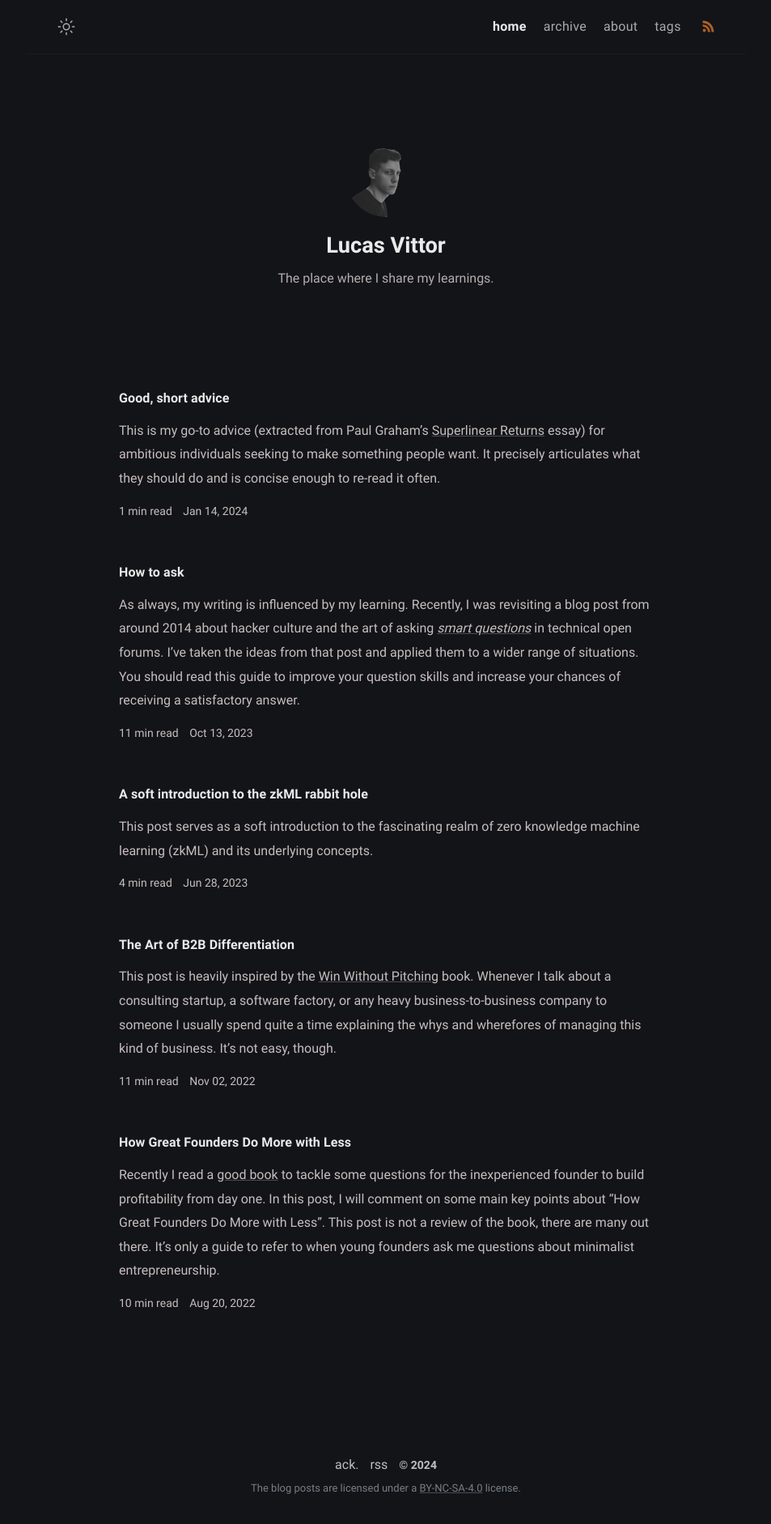
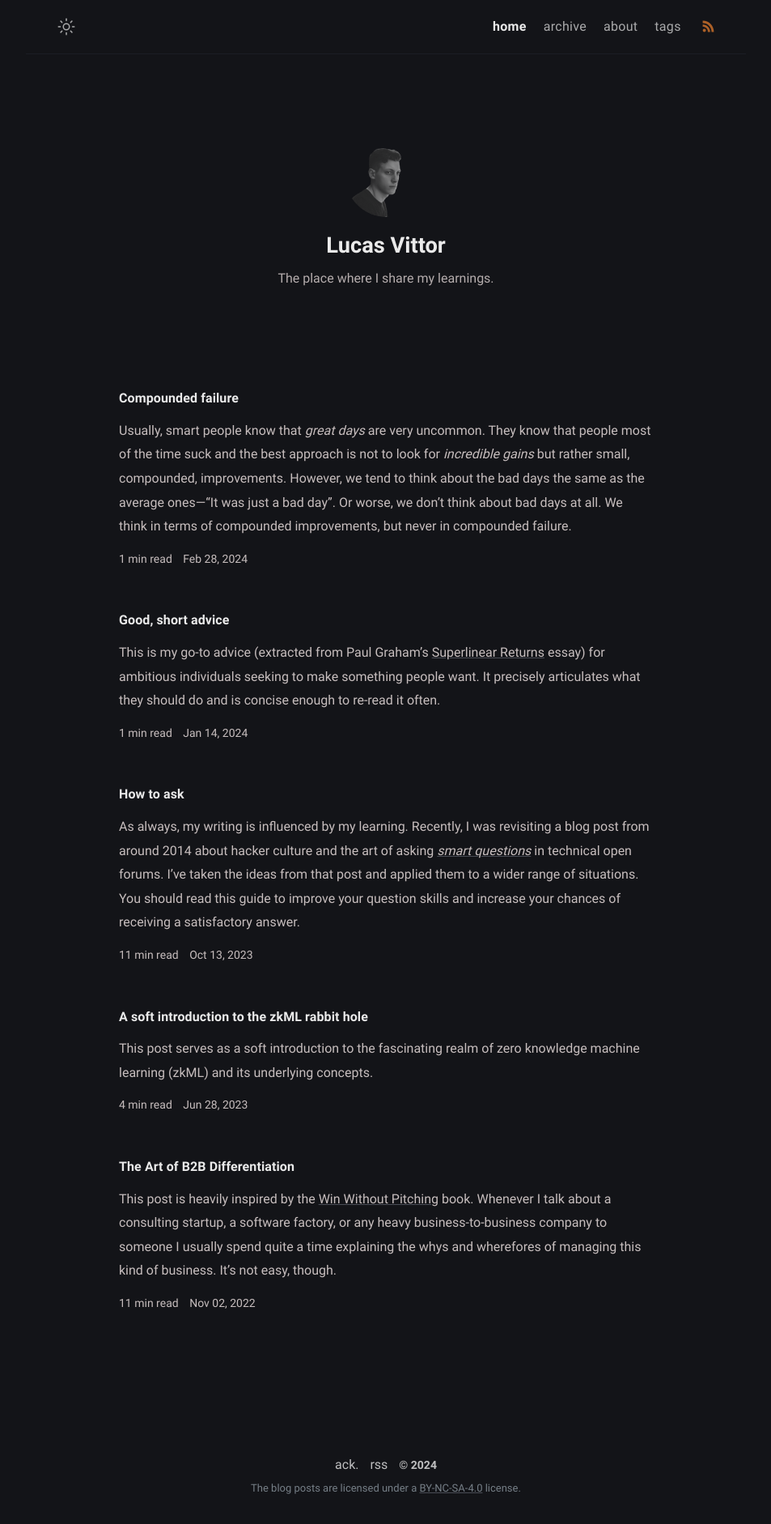
Before and after one commit to lvvittor/blog, a Jekyll site: the page built from index.md, in a window 1280 px wide. Shown: the whole page at 81% size, without its empty margins (163-1116 px from the left). Built offline with Jekyll 4.4.1, drawn with Linux system fonts in a browser that asks for light colours.

Commit message:
Add compounded failure post

```diff
--- a/_layouts/home.html
+++ b/_layouts/home.html
@@ -9,7 +9,13 @@ home: true
     <h4 class="post-item-title">
       <a href="{{ post.url }}">{{ post.title | escape }}</a>
     </h4>
-    <p class="post-item-excerpt">{{ post.excerpt }}</p>
+    <p class="post-item-excerpt">
+      {% if post.content contains "<!-- begin_excerpt -->" %}
+        {{ post.content | split: "<!-- end_excerpt -->" | first | split: "<!-- begin_excerpt -->" | last }}
+      {% else %}
+        {{ post.excerpt }}
+      {% endif %}
+    </p>
     <small>
       {% include read_time.html %}
       <span class="post-item-date">{{ post.date | date: "%b %d, %Y" }}</span>
--- /dev/null
+++ b/_posts/2024/02/compounded-failure/2024-02-28-compounded-failure.md
@@ -0,0 +1,26 @@
+---
+layout: post
+title: Compounded failure
+tags:
+    - english
+    - life
+image: "compounded-failure/thomas-moran-1887.jpg"
+date: 2024-02-28 19:36 -0300
+---
+
+It seems like we’re not always winning.
+
+<!-- begin_excerpt -->
+
+Usually, smart people know that *great days* are very uncommon. They know that people most of the time suck and the best approach is not to look for *incredible gains* but rather small, compounded, improvements. However, we tend to think about the bad days the same as the average ones—“It was just a bad day”. Or worse, we don’t think about bad days at all. We think in terms of compounded improvements, but never in compounded failure.
+
+<!-- end_excerpt -->
+
+Reflecting on my own life, I’ve noticed that the majority of instances where things went wrong were, in fact, outcomes of compounded failure:
+
+- I didn’t become overweight overnight. It happened over hundreds of moments I chose for immediate gratification over long-term health.
+- My room didn’t become a mess overnight. It happened over hundreds of moments I opted to get cheap dopamine on social media.
+- Many old friends didn’t stop talking to me overnight. It happened over hundreds of moments when I preferred not to engage in conversations with them.
+- My posture didn’t get bad overnight. It happened over hundreds of moments when I chose to sit poorly.
+
+The most important thing I can say to my future me is to, please, think more about this compounded failure. It’s almost always invisible. Yet, it’s responsible for most of the things that I’m not proud of myself.
```
Also changed, not shown: 1 other file.
